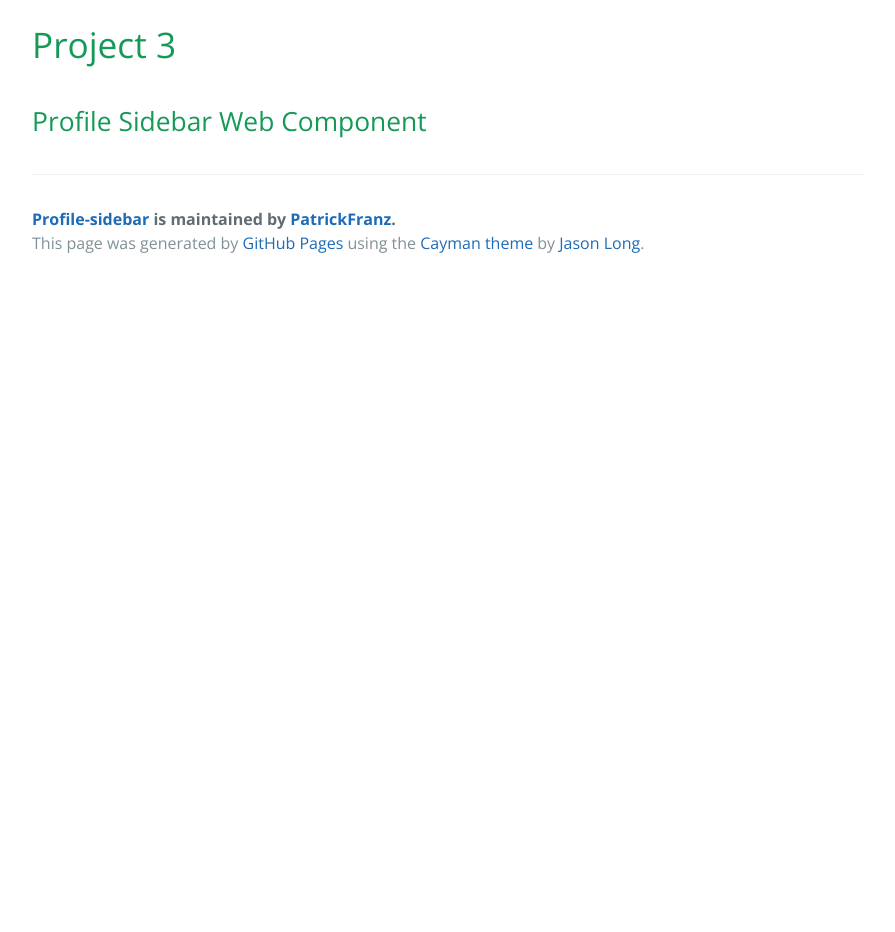
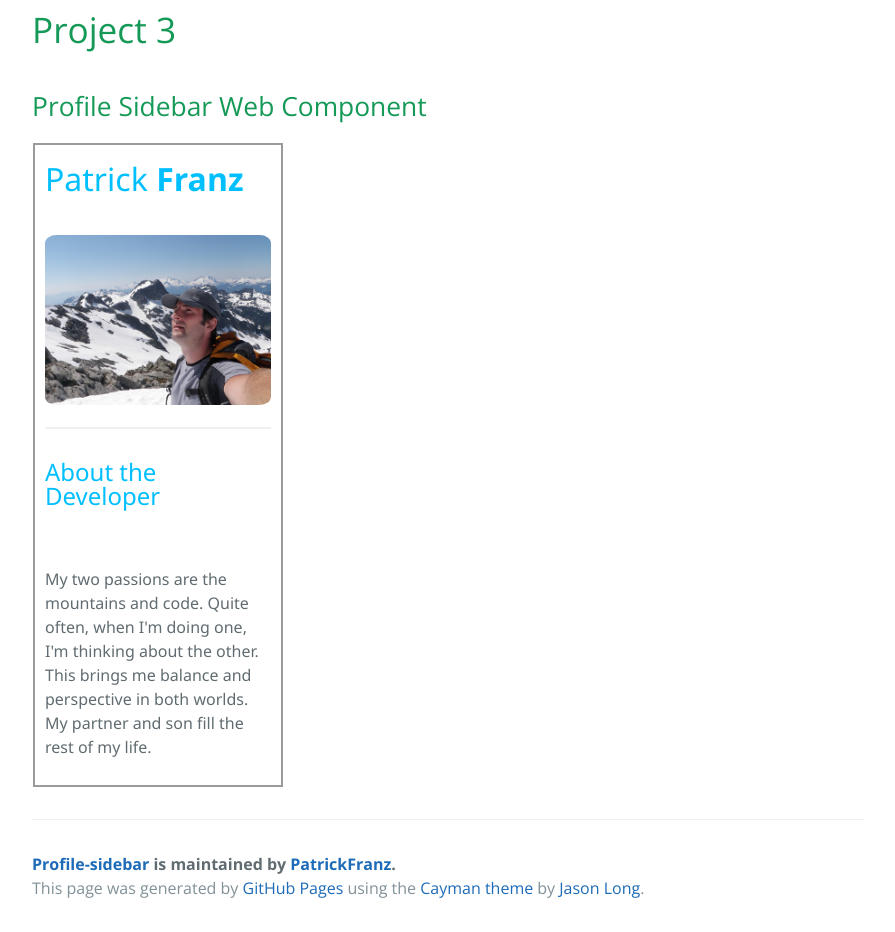
Before and after one commit to PatrickFranz/profile-sidebar, a plain HTML site: page index.html in a window 1280 px wide. Shown: the part 397-1329 px from the top of the page, without its empty margins (192-1087 px from the left). Before the commit the page ends 800 px from the top, so only its background shows below. Drawn offline with nearby package versions, Linux system fonts and the light colour scheme.

Commit message:
Add content to page Added stylesheet

```diff
--- a/index.html
+++ b/index.html
@@ -1,5 +1,6 @@
 <!DOCTYPE html>
 <html lang="en-us">
+
 <head>
     <meta charset="UTF-8">
     <title>Profile-sidebar by PatrickFranz</title>
@@ -8,7 +9,9 @@
     <link href='https://fonts.googleapis.com/css?family=Open+Sans:400,700' rel='stylesheet' type='text/css'>
     <link rel="stylesheet" type="text/css" href="stylesheets/stylesheet.css" media="screen">
     <link rel="stylesheet" type="text/css" href="stylesheets/github-light.css" media="screen">
+    <link rel="stylesheet" href="stylesheets/profile.css" type="text/css">
 </head>
+
 <body>
     <section class="page-header">
         <h1 class="project-name">Profile-sidebar</h1>
@@ -25,8 +28,26 @@
         <h2>
 <a id="profile-sidebar-web-component" class="anchor" href="#profile-sidebar-web-component" aria-hidden="true"><span aria-hidden="true" class="octicon octicon-link"></span></a>Profile Sidebar Web Component</h2>
 
+        <div id='sidebar'>
+            <section id="sec-name">
+                <p>
+                    <span id="fname">Patrick</span>
+                    <span id="lname">Franz</span>
+                </p>
+            </section>
+            <section id="sec-images">
+                <img src="images/profile.png" alt="Profile picture" />
+            </section>
+            <hr>
+            <section id="sec-about">
+                <p id="about-title">About the Developer</p>
+                <p>My two passions are the mountains and code. Quite often, when I'm doing one, I'm thinking about the other.
+                    This brings me balance and perspective in both worlds. My partner and son fill the rest of my life.</p>
+            </section>
+        </div>
+
         <footer class="site-footer">
-        <span class="site-footer-owner"><a href="https://github.com/PatrickFranz/profile-sidebar">Profile-sidebar</a> is maintained by <a href="https://github.com/PatrickFranz">PatrickFranz</a>.</span>
+            <span class="site-footer-owner"><a href="https://github.com/PatrickFranz/profile-sidebar">Profile-sidebar</a> is maintained by <a href="https://patrickfranz.github.io">PatrickFranz</a>.</span>
 
             <span class="site-footer-credits">This page was generated by <a href="https://pages.github.com">GitHub Pages</a> using the <a href="https://github.com/jasonlong/cayman-theme">Cayman theme</a> by <a href="https://twitter.com/jasonlong">Jason Long</a>.</span>
         </footer>
@@ -35,4 +56,5 @@
 
 
 </body>
+
 </html>
--- /dev/null
+++ b/stylesheets/profile.css
@@ -0,0 +1,47 @@
+/*HTML Tag selectors*/
+/*==================*/
+*{
+    padding: 0;
+    margin: 0;
+}
+
+body{
+
+}
+
+img{
+    border-radius: 5%;
+}
+
+/* ID selectors */
+/*==============*/
+
+#sidebar{
+    font-family: 'Segoe UI', Tahoma, Geneva, Verdana, sans-serif;
+    font-size: 16px;
+    border: 2px solid #9b9b9b;
+    padding: 10px;
+    margin: 1px;
+    min-width: 250px;
+    width: 25%;
+}
+
+#sec-name{
+    color: deepskyblue;
+    font-size: 2em;
+}
+
+#lname{
+
+    font-weight: 700;
+}
+
+#sec-about{
+    line-height: 1.5em
+}
+
+#about-title{
+    font-size: 1.5em;
+    color: deepskyblue;
+    padding: 15px 0 35px;
+}
```
Also changed, not shown: images/profile.png (added). Lines whose indentation alone changed are shown as unchanged.
